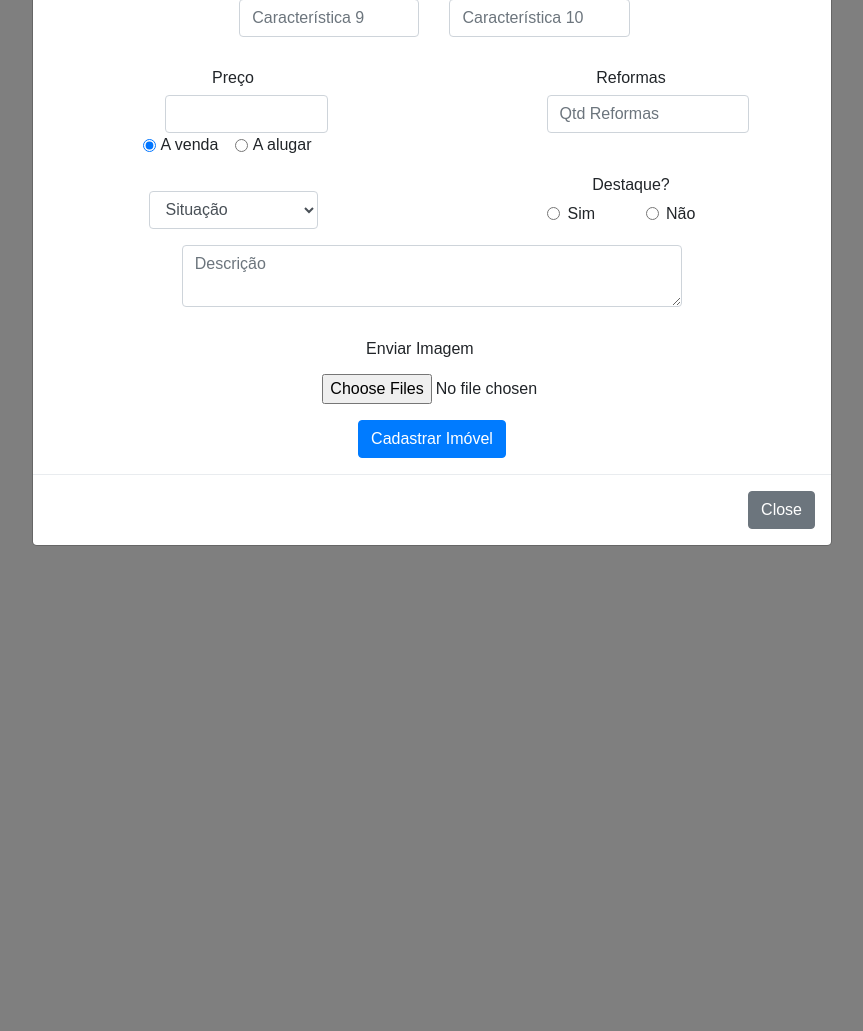
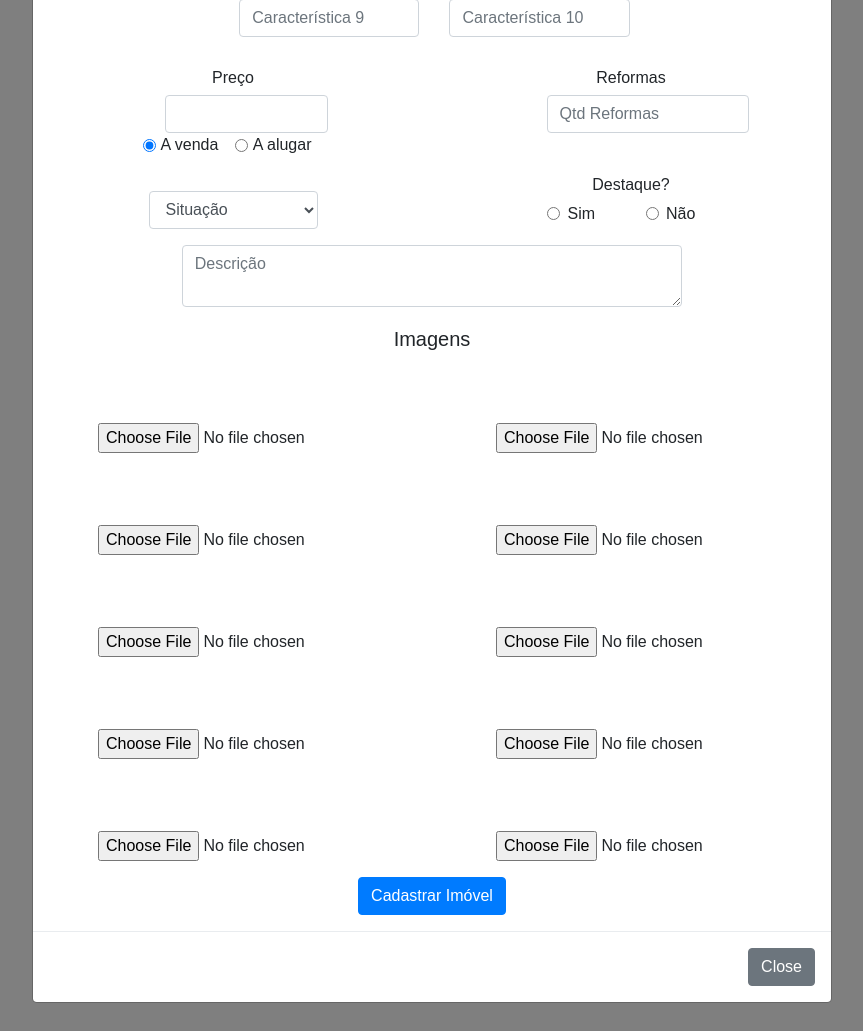
Before and after one commit to gust34/Crespo, a PHP site: page /area_restrita_cadastro.php in a window 1280 px wide, after a click on "+Adicionar Imóvel". Shown: the part 700-1731 px from the top of the page, without its empty margins (208-1071 px from the left). Run offline with PHP 8.4, Linux system fonts and the light colour scheme; a user stored in the database is signed in; data comes from the database, SQL or seed files in the repository.

Commit message:
Form de cadastro arrumado(campos para imagens) e erro na lista de imóveis

```diff
--- a/area_restrita_cadastro.php
+++ b/area_restrita_cadastro.php
@@ -297,12 +297,78 @@ require 'processos/load_imoveis.php';
                             </div>
                         </div>
 
-                        <div class="row justify-content-center mt-3 offset-md-2">
-                            <div class="col-sm-9 mt-3 pl-5">
-                                <h6  style="margin-left: 14%;">Enviar Imagem</h6>
+                        <h5 style="width: 100%; text-align: center; margin-top: 1em">Imagens</h5>
+                        <div class="row justify-content-center mt-3">
+                            <div class="col-sm-6 mt-3 pl-5">
                                 <div class="col-sm-8 mt-3 pl-3">
-                                    <input type="file" name="foto0" id="#" class="#"  accept="image/png, image/jpeg" multiple required>
-                                    <input type="hidden" name="MAX_FILE_SIZE" value="122500"/>
+                                    <img src="" class="oldPhoto">
+                                    <input type="file" name="foto0" id="altFoto0" class="#"  accept="image/png, image/jpeg">
+                                </div>
+                            </div>
+                            <div class="col-sm-6 mt-3 pl-5">
+                                <div class="col-sm-8 mt-3 pl-3">
+                                    <img src="" class="oldPhoto">
+                                    <input type="file" name="foto1" id="altFoto1" class="#"  accept="image/png, image/jpeg">
+                                </div>
+                            </div>
+                        </div>
+
+                        <div class="row justify-content-center mt-3">
+                            <div class="col-sm-6 mt-3 pl-5">
+                                <div class="col-sm-8 mt-3 pl-3">
+                                    <img src="" class="oldPhoto">
+                                    <input type="file" name="foto2" id="altFoto2" class="#"  accept="image/png, image/jpeg">
+                                </div>
+                            </div>
+                            <div class="col-sm-6 mt-3 pl-5">
+                                <div class="col-sm-8 mt-3 pl-3">
+                                    <img src="" class="oldPhoto">
+                                    <input type="file" name="foto3" id="altFoto3" class="#"  accept="image/png, image/jpeg">
+                                </div>
+                            </div>
+                        </div>
+
+                        <div class="row justify-content-center mt-3">
+                            <div class="col-sm-6 mt-3 pl-5">
+                                <div class="col-sm-8 mt-3 pl-3">
+                                    <img src="" class="oldPhoto">
+                                    <input type="file" name="foto4" id="altFoto4" class="#"  accept="image/png, image/jpeg">
+                                </div>
+                            </div>
+                            <div class="col-sm-6 mt-3 pl-5">
+                                <div class="col-sm-8 mt-3 pl-3">
+                                    <img src="" class="oldPhoto">
+                                    <input type="file" name="foto5" id="altFoto5" class="#"  accept="image/png, image/jpeg">
+                                </div>
+                            </div>
+                        </div>
+
+                        <div class="row justify-content-center mt-3">
+                            <div class="col-sm-6 mt-3 pl-5">
+                                <div class="col-sm-8 mt-3 pl-3">
+                                    <img src="" class="oldPhoto">
+                                    <input type="file" name="foto6" id="altFoto6" class="#"  accept="image/png, image/jpeg">
+                                </div>
+                            </div>
+                            <div class="col-sm-6 mt-3 pl-5">
+                                <div class="col-sm-8 mt-3 pl-3">
+                                    <img src="" class="oldPhoto">
+                                    <input type="file" name="foto7" id="altFoto7" class="#"  accept="image/png, image/jpeg">
+                                </div>
+                            </div>
+                        </div>
+
+                        <div class="row justify-content-center mt-3">
+                            <div class="col-sm-6 mt-3 pl-5">
+                                <div class="col-sm-8 mt-3 pl-3">
+                                    <img src="" class="oldPhoto">
+                                    <input type="file" name="foto8" id="altFoto8" class="#"  accept="image/png, image/jpeg">
+                                </div>
+                            </div>
+                            <div class="col-sm-6 mt-3 pl-5">
+                                <div class="col-sm-8 mt-3 pl-3">
+                                    <img src="" class="oldPhoto">
+                                    <input type="file" name="foto9" id="altFoto9" class="#"  accept="image/png, image/jpeg">
                                 </div>
                             </div>
                         </div>
--- a/lista_imoveis.php
+++ b/lista_imoveis.php
@@ -69,7 +69,8 @@
                 <?php $i++; ?>
                 <a href="imovel.php?cod=<?=$imovel['IMO_COD']?>" class="item col-12 col-lg-4">
                     <div class="row align-items-center">
-                        <img src="img/casateste.jpg" class="col-6">
+                        <?php $imovel['IMO_FOTOS'] = unserialize($imovel['IMO_FOTOS']) ?>
+                        <img src="img/thumb.php?src=<?=__DIR__?>/processos/_uploads/<?=$imovel['IMO_FOTOS']['foto0']?>&size=300x200" class="col-6">
                         <div class="col-6 truncate">
                             <strong title="Nome"><?=$imovel['IMO_NOME']?></strong>
                             <p><?= $imovel['IMO_BAIRRO'] ?></p>
```
Also changed, not shown: processos/cadastrar.php (+6 -3 lines).
